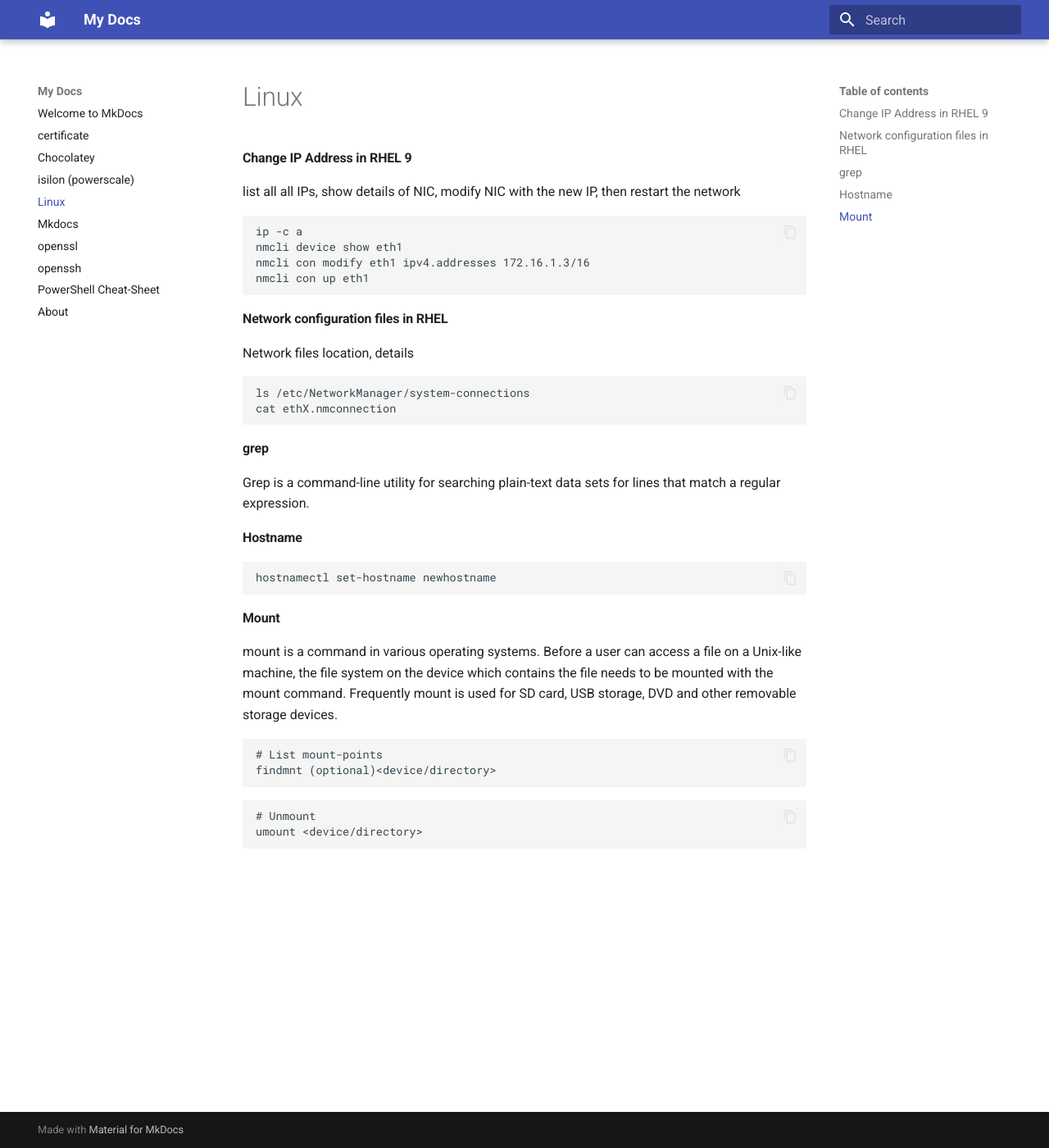
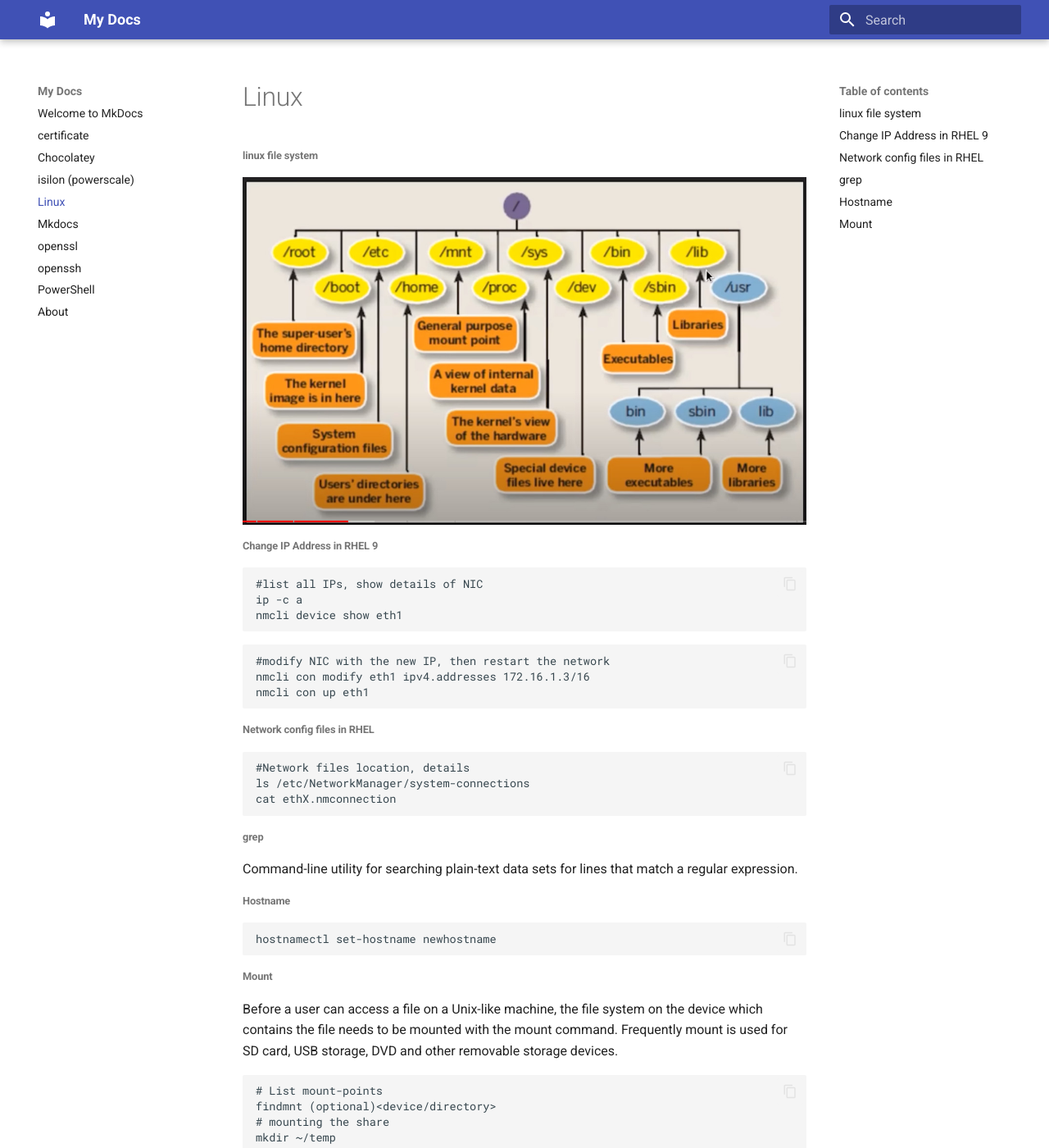
Before and after one commit to Gobiman/code, an MkDocs documentation site: the page built from docs/linux.md, in a window 1280 px wide and 1400 px high. Shown: the whole window at 82% size. Built offline with MkDocs 1.6.1 and Material for MkDocs 9.7.7, drawn with Linux system fonts in a browser that asks for light colours; some of the changed text lies outside the part shown.

Commit message:
modified linux file

````diff
--- a/docs/linux.md
+++ b/docs/linux.md
@@ -1,40 +1,51 @@
 
 # Linux
 
-#### Change IP Address in RHEL 9
-list all all IPs, show details of NIC, modify NIC with the new IP, then restart the network
+###### linux file system
+![Linux file system](images/linux-file-system.jpg){align=right}
+
+###### Change IP Address in RHEL 9
+
 ```bash
+#list all IPs, show details of NIC
 ip -c a
 nmcli device show eth1
+```
+```bash
+#modify NIC with the new IP, then restart the network
 nmcli con modify eth1 ipv4.addresses 172.16.1.3/16
 nmcli con up eth1
 ```
-#### Network configuration files in RHEL
-Network files location, details
+###### Network config files in RHEL
+
 ```bash
+#Network files location, details
 ls /etc/NetworkManager/system-connections
 cat ethX.nmconnection
 ```
 
-#### grep
-Grep is a command-line utility for searching plain-text data sets for lines that match a regular expression.
+###### grep
+Command-line utility for searching plain-text data sets for lines that match a regular expression.
 
-#### Hostname
+###### Hostname
 
 ```bash
 hostnamectl set-hostname newhostname
 ```
 
-#### Mount
-mount is a command in various operating systems. Before a user can access a file on a Unix-like machine, the file system on the device which contains the file needs to be mounted with the mount command. Frequently mount is used for SD card, USB storage, DVD and other removable storage devices.
-
-
+###### Mount
+Before a user can access a file on a Unix-like machine, the file system on the device which contains the file needs to be mounted with the mount command. Frequently mount is used for SD card, USB storage, DVD and other removable storage devices.
 
 ```bash
 # List mount-points
 findmnt (optional)<device/directory>
+# mounting the share
+mkdir ~/temp
+sudo mount <source_machine>:<PATH_To_Share> ./temp/
 ```
-```
+
+```bash
 # Unmount
 umount <device/directory>
+umount temp/
 ```
````
Also changed, not shown: docs/powershell.md (+9 -9 lines).
